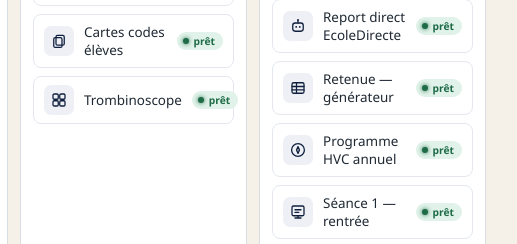
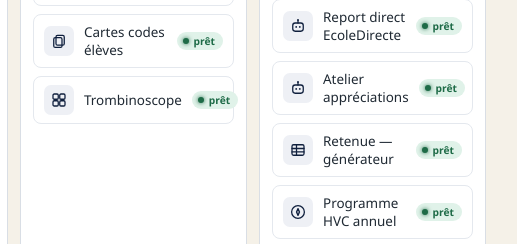
Before and after one commit to blanchardromain-cyber/technologie-stpierre, a plain HTML site: page Prof Principal 4e/PORTAIL.html in a window 1280 px wide. Shown: the part 356-600 px from the top of the page, 626-1143 px from the left. Drawn offline with Linux system fonts and the light colour scheme; a script that the page names is missing.

Commit message:
Portail PP : tuile « Atelier appréciations »
Ajoute une tuile au tiroir « Workflows Claude » qui ouvre l'atelier local
(Technologie avec choix de la classe, et Professeur principal) par le
protocole atelierappreciations://, installé une fois par
atelier/installer-protocole-atelier.reg. Les trois tuiles du Cockpit
restent inchangées.

Co-Authored-By: Claude Opus 5.5 <noreply@anthropic.com>

```diff
--- a/Prof Principal 4e/PORTAIL.html
+++ b/Prof Principal 4e/PORTAIL.html
@@ -87,6 +87,7 @@
     <a class="module" href="synthesepp://tout" title="Génère les synthèses PP sur ce PC (module Synthèse) puis ouvre le Word de relecture — installer une fois installer-protocole-syntheses.reg"><span class="cadre-ico"><i class="ico" data-ico="claude"></i></span><span class="nom">Génération appréciations</span><span class="chip pret">prêt</span></a>
     <a class="module" href="synthesepp://saisie" title="Ouvre la page locale de report : relire/ajuster chaque appréciation puis Copier → coller dans EcoleDirecte (lancer d'abord Génération appréciations)"><span class="cadre-ico"><i class="ico" data-ico="claude"></i></span><span class="nom">Report Appréciations</span><span class="chip pret">prêt</span></a>
     <a class="module" href="synthesepp://reporter" title="Écrit les appréciations PP directement dans le conseil de classe EcoleDirecte (simulation puis confirmation) — plus de copier-coller"><span class="cadre-ico"><i class="ico" data-ico="claude"></i></span><span class="nom">Report direct EcoleDirecte</span><span class="chip pret">prêt</span></a>
+    <a class="module" href="atelierappreciations://ouvrir" title="Atelier appréciations : Technologie (choix de la classe) et Professeur principal dans une seule page — génération, relecture, report du texte relu — installer une fois atelier/installer-protocole-atelier.reg"><span class="cadre-ico"><i class="ico" data-ico="claude"></i></span><span class="nom">Atelier appréciations</span><span class="chip pret">prêt</span></a>
     <a class="module" href="outils/retenue.html"><span class="cadre-ico"><i class="ico" data-ico="retenues"></i></span><span class="nom">Retenue — générateur</span><span class="chip pret">prêt</span></a>
     <a class="module" href="hvc/PROGRAMME-HVC.md"><span class="cadre-ico"><i class="ico" data-ico="hvc"></i></span><span class="nom">Programme HVC annuel</span><span class="chip pret">prêt</span></a>
     <a class="module" href="hvc/seance-01-rentree.html"><span class="cadre-ico"><i class="ico" data-ico="seance"></i></span><span class="nom">Séance 1 — rentrée</span><span class="chip pret">prêt</span></a>
```
